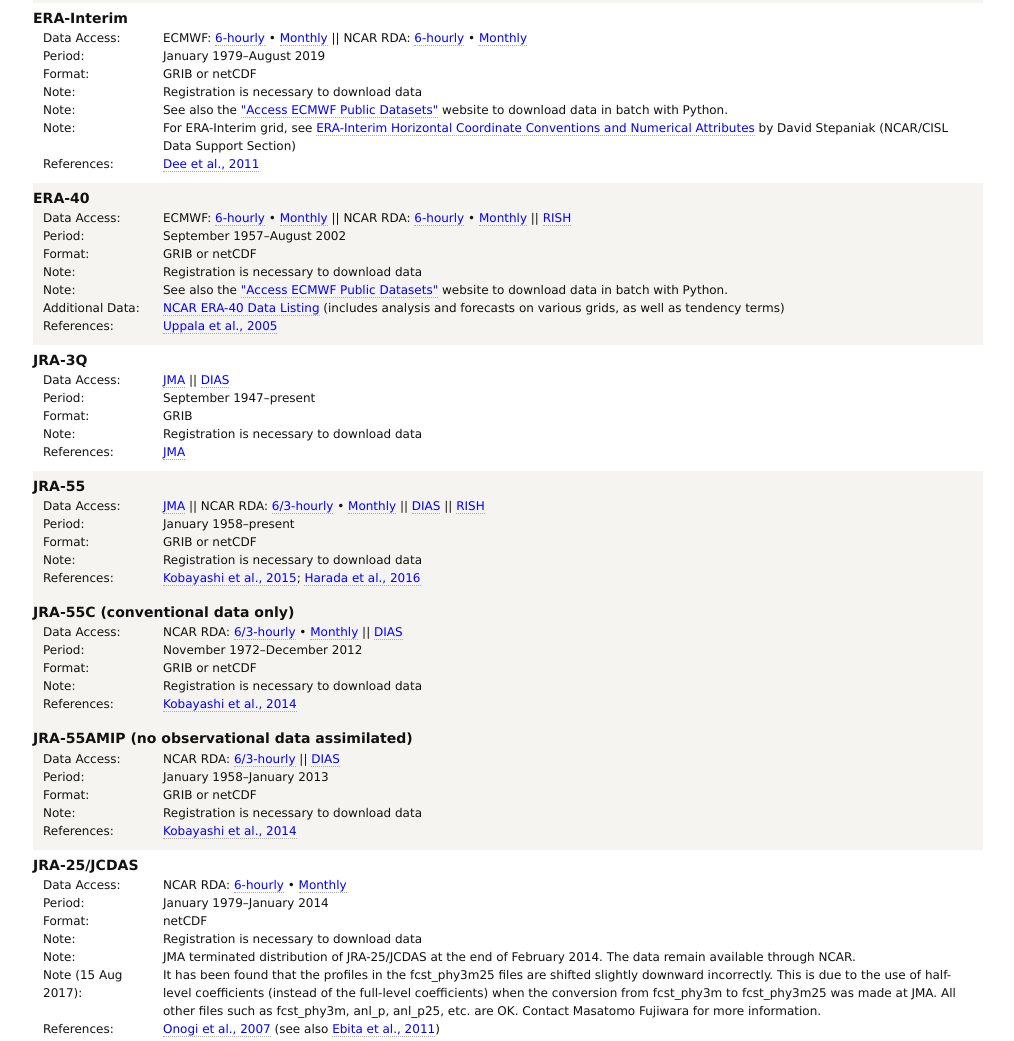
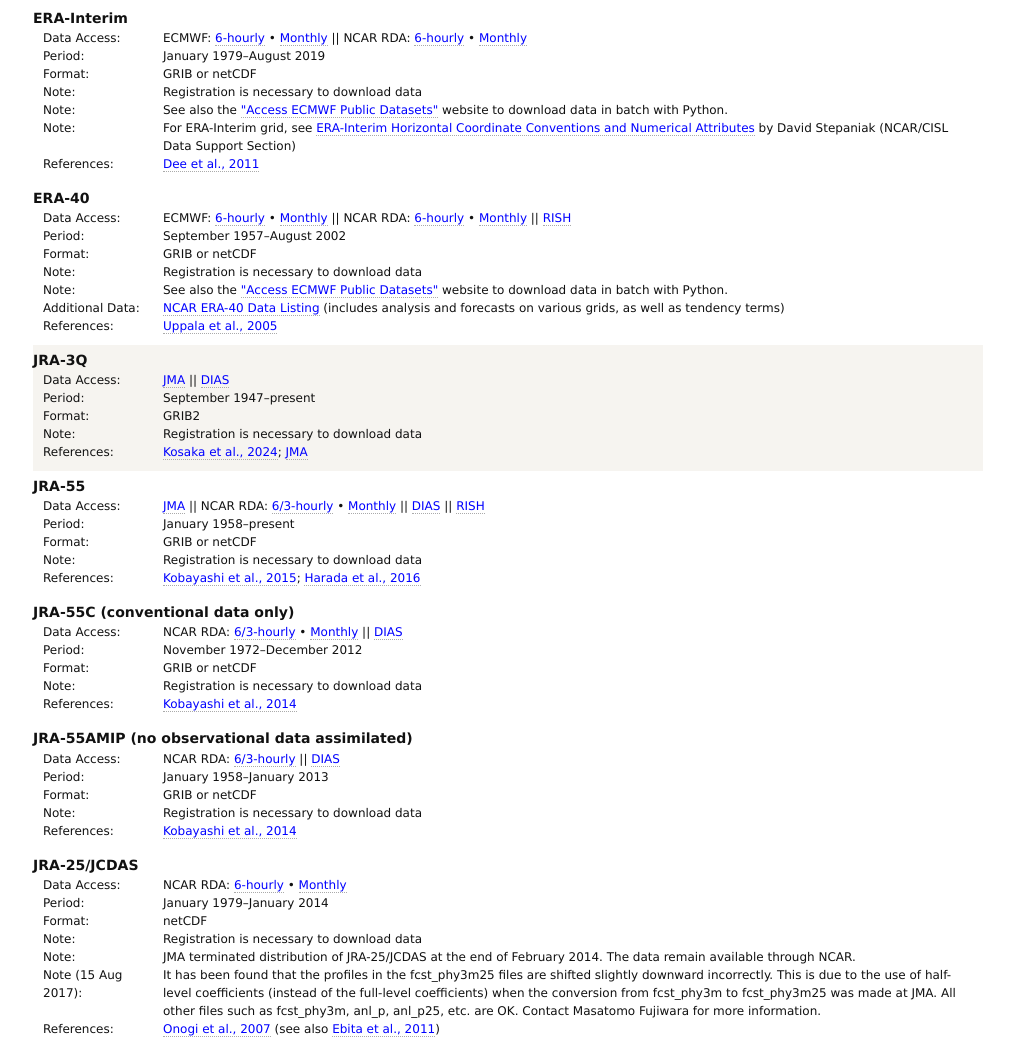
Before and after one commit to s-rip/s-rip.github.io, a plain HTML site: page resources/links.html in a window 1280 px wide. Shown: the part 1095-2136 px from the top of the page, without its empty margins (137-1151 px from the left). Drawn offline with Linux system fonts and the light colour scheme.

Commit message:
Add files via upload

```diff
--- a/resources/links.html
+++ b/resources/links.html
@@ -123,7 +123,7 @@
 	</div>
 
 
-	<div class="data_alt">
+	<div class="data">
 	  <h3>ERA-20C (ERA-CLIM pilot reanalysis of the 20th-century using surface observations only)</h3>
 	  <table class="subdivision">
 	    <tr><td width="100">Data Access:</td><td>ECMWF: <a href="http://apps.ecmwf.int/datasets/data/era20c-daily/" target="_blank">3-hourly</a> (monthly mean etc. also available) || NCAR RDA: <a href="http://rda.ucar.edu/datasets/ds626.0/" target="_blank">3-hourly</a> </td></tr>
@@ -137,7 +137,7 @@
 	</div>
 
 
-	<div class="data_alt">
+	<div class="data">
 	  <h3>ERA-20CM (Model integration with specified conditions, using the same forecast model used for ERA-20C)</h3>
 	  <table class="subdivision">
 	    <tr><td width="100">Data Access:</td><td>ECMWF: <a href="http://apps.ecmwf.int/datasets/data/era20cm-daily" target="_blank">3-hourly</a> (monthly mean etc. also available) </td></tr>
@@ -164,7 +164,7 @@
 	</div>
 
 
-	<div class="data_alt">
+	<div class="data">
 	  <h3>ERA-40</h3>
 	  <table class="subdivision">
 	    <tr><td width="100">Data Access:</td><td>ECMWF: <a href="http://apps.ecmwf.int/datasets/data/era40-daily/" target="_blank">6-hourly</a> &bull; <a href="http://apps.ecmwf.int/datasets/data/era40-moda/" target="_blank">Monthly</a> || NCAR RDA: <a href="http://rda.ucar.edu/datasets/ds118.1/" target="_blank">6-hourly</a> &bull; <a href="http://rda.ucar.edu/datasets/ds120.1/" target="_blank">Monthly</a> || <a href="http://database.rish.kyoto-u.ac.jp/arch/era40/" target="_blank">RISH</a> </td></tr>
@@ -178,19 +178,19 @@
 	</div>
 
 
-	<div class="data">
+	<div class="data_alt">
 	  <h3>JRA-3Q</h3>
 	  <table class="subdivision">
 	    <tr><td width="100">Data Access:</td><td> <a href="https://jra.kishou.go.jp/JRA-3Q/index_en.html"target="_blank">JMA</a> || <a href="https://search.diasjp.net/en/dataset/JRA3Q" target="_blank">DIAS</a> </td></tr>
 	    <tr><td width="100">Period:</td><td> September 1947&ndash;present </td></tr>
-	    <tr><td width="100">Format:</td><td>GRIB</td></tr>
+	    <tr><td width="100">Format:</td><td>GRIB2</td></tr>
 	    <tr><td width="100">Note:</td><td>Registration is necessary to download data</td></tr>
-	    <tr><td width="100">References:</td><td> <a href="https://jra.kishou.go.jp/JRA-3Q/index_en.html"target="_blank">JMA</a> </td></tr>
+	    <tr><td width="100">References:</td><td> <a href="https://doi.org/10.2151/jmsj.2024-004" target="_blank">Kosaka et al., 2024</a>; <a href="https://jra.kishou.go.jp/JRA-3Q/index_en.html" target="_blank">JMA</a> </td></tr>
 	  </table>
 	</div>
 
 
-	<div class="data_alt">
+	<div class="data">
 	  <h3>JRA-55</h3>
 	  <table class="subdivision">
 	    <tr><td width="100">Data Access:</td><td><a href="http://jra.kishou.go.jp/JRA-55/index_en.html"target="_blank">JMA</a> || NCAR RDA: <a href="http://rda.ucar.edu/datasets/ds628.0/" target="_blank">6/3-hourly</a> &bull; <a href="http://rda.ucar.edu/datasets/ds628.1/" target="_blank">Monthly</a> || <a href="http://search.diasjp.net/en/dataset/JRA55" target="_blank">DIAS</a> || <a href="http://database.rish.kyoto-u.ac.jp/arch/jra55/" target="_blank">RISH</a> </td></tr>
@@ -202,7 +202,7 @@
 	</div>
 
 
-	<div class="data_alt">
+	<div class="data">
 	  <h3>JRA-55C (conventional data only)</h3>
 	  <table class="subdivision">
 	    <tr><td width="100">Data Access:</td><td> NCAR RDA: <a href="http://rda.ucar.edu/datasets/ds628.2/" target="_blank">6/3-hourly</a> &bull; <a href="http://rda.ucar.edu/datasets/ds628.3/" target="_blank">Monthly</a> || <a href="http://search.diasjp.net/en/dataset/JRA55_C" target="_blank">DIAS</a> </td></tr>
@@ -214,7 +214,7 @@
 	</div>
 
 
-	<div class="data_alt">
+	<div class="data">
 	  <h3>JRA-55AMIP (no observational data assimilated)</h3>
 	  <table class="subdivision">
 	    <tr><td width="100">Data Access:</td><td> NCAR RDA: <a href="http://rda.ucar.edu/datasets/ds628.4/" target="_blank">6/3-hourly</a> || <a href="http://search.diasjp.net/en/dataset/JRA55_AMIP" target="_blank">DIAS</a> </td></tr>
@@ -256,7 +256,7 @@
 	</div>
 
 
-	<div class="data_alt">
+	<div class="data">
 	  <h3>MERRA-2 AMIP (no observational data assimilated)</h3>
 	  <table class="subdivision">
 	    <tr><td width="100">Data Access:</td><td> <a href="https://portal.nccs.nasa.gov/datashare/gmao_m2amip/" target="_blank"> NASA </a>  </td></tr>
@@ -343,7 +343,7 @@
 	</div>
 
 
-	<div class="data_alt">
+	<div class="data">
 	  <h3>NOAA&ndash;CIRES 20th Century Reanalysis (20CR)</h3>
 	  <table class="subdivision">
 	    <tr><td width="100">Versions, Period:</td><td>Ver. 1: January 1908&ndash;December 1958; Ver. 2: November 1869&ndash;December 2012; Ver. 2c: 1851&ndash;2014; Ver. 3: January 1836&ndash;December 2015</td></tr>
@@ -356,7 +356,7 @@
 	</div>
 
 
-	    	<div class="data">
+	    	<div class="data_alt">
 	  <h3>CRA-40 (40-year CMA Atmospheric and Land Reanalysis)</h3>
 	  <table class="subdivision">
 	    <tr><td width="100">Data Access:</td><td> <a href="http://data.cma.cn/CRA/"target="_blank">CMA</a> </td></tr>
```
